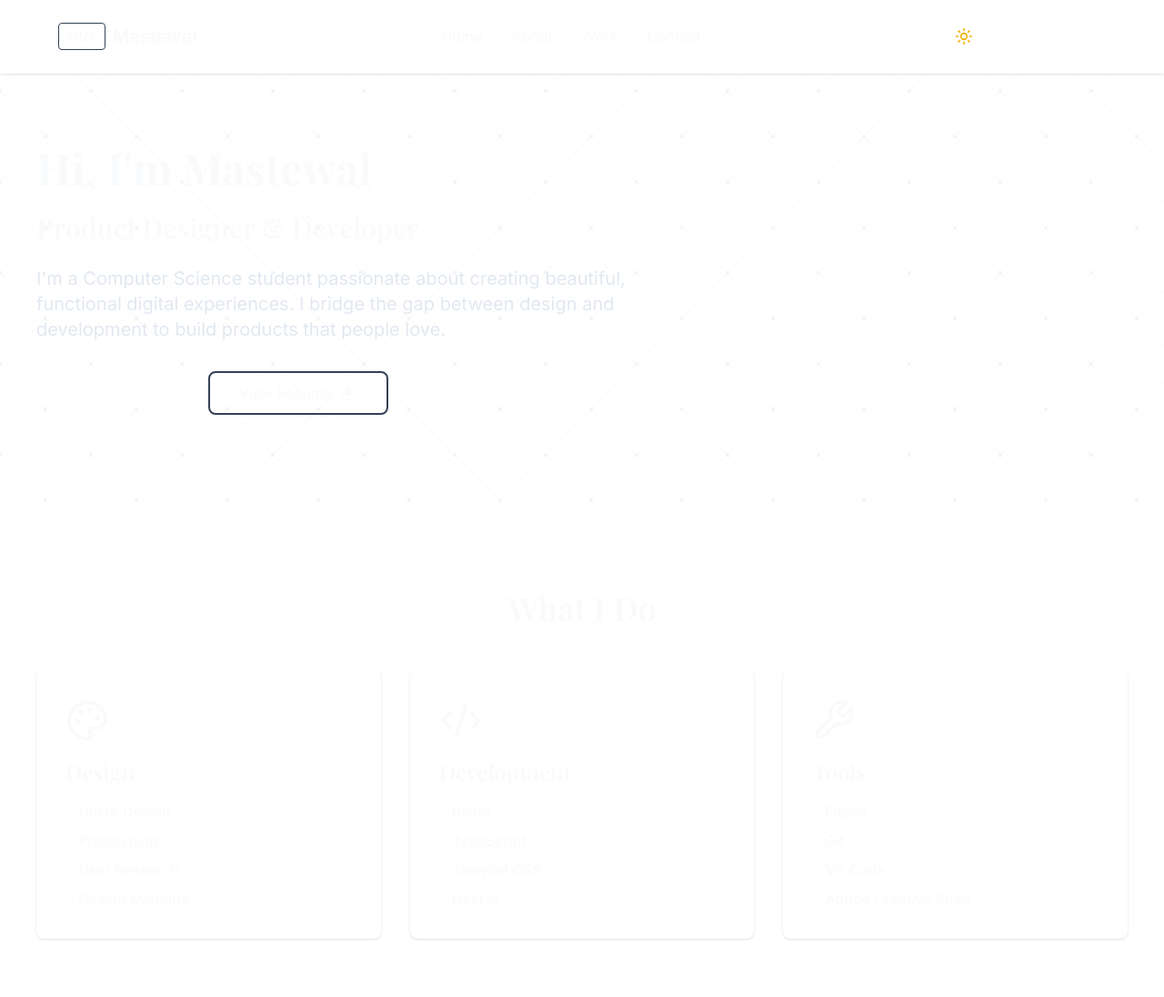
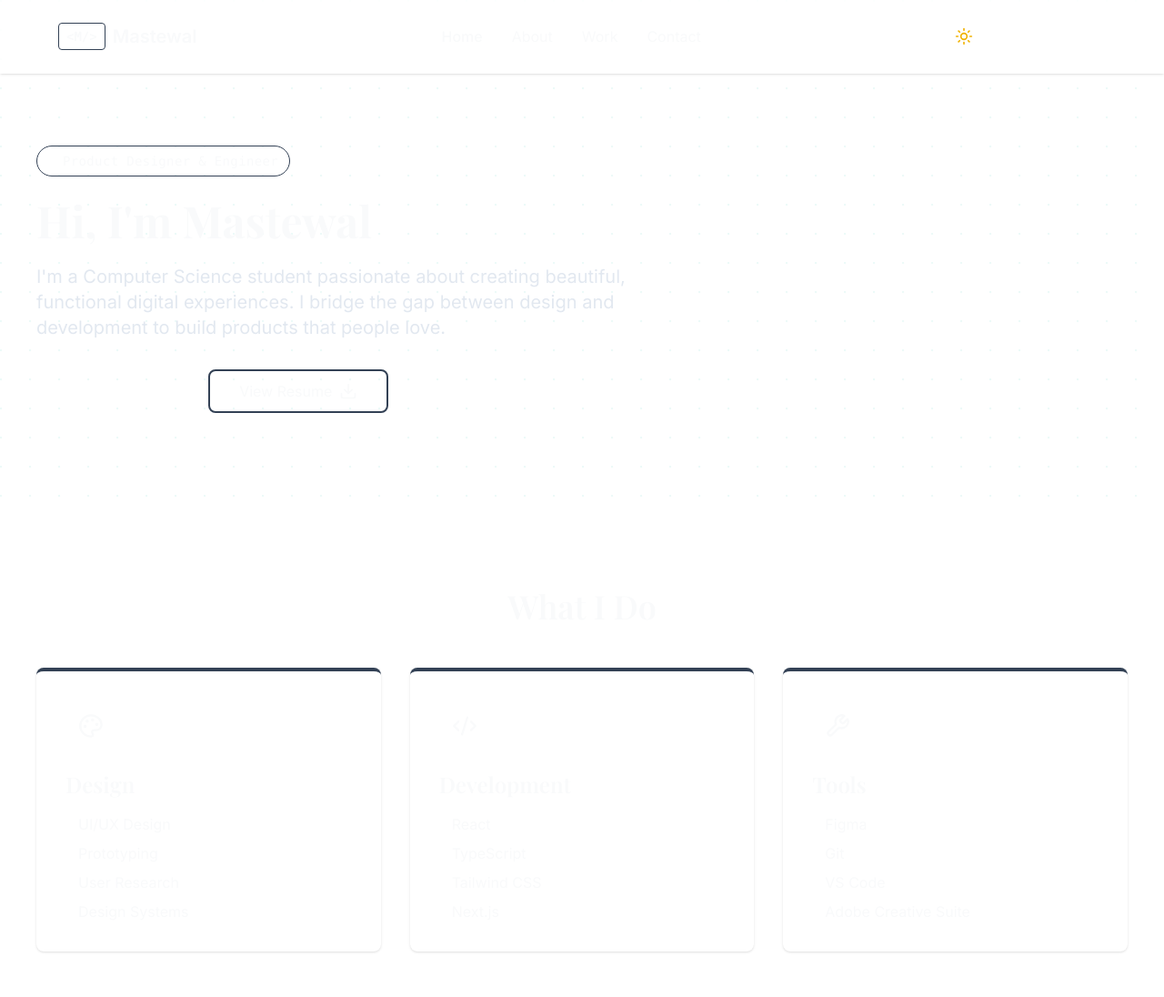
Before and after one commit to pixelpine-ux/Portfolio-Redesign-1-, a React (Vite) app: page / in a window 1280 px wide. Shown: the top 1096 px of the page at 91% size. Built offline with nearby package versions, Linux system fonts and the light colour scheme.

Commit message:
feat: hero dot grid background + role label pill + skills card accents

```diff
--- a/src/app/components/GeometricPattern.tsx
+++ b/src/app/components/GeometricPattern.tsx
@@ -1,20 +1,19 @@
 export function GeometricPattern() {
   return (
-    <div className="absolute inset-0 overflow-hidden pointer-events-none opacity-5">
-      <svg width="100%" height="100%" xmlns="http://www.w3.org/2000/svg">
+    <div className="absolute inset-0 overflow-hidden pointer-events-none">
+      {/* Dot grid */}
+      <svg className="absolute inset-0 w-full h-full opacity-[0.07] dark:opacity-[0.12]" xmlns="http://www.w3.org/2000/svg">
         <defs>
-          <pattern id="geometric-pattern" x="0" y="0" width="100" height="100" patternUnits="userSpaceOnUse">
-            <circle cx="50" cy="50" r="2" fill="#1A2A40" />
-            <circle cx="0" cy="0" r="2" fill="#1A2A40" />
-            <circle cx="100" cy="0" r="2" fill="#1A2A40" />
-            <circle cx="0" cy="100" r="2" fill="#1A2A40" />
-            <circle cx="100" cy="100" r="2" fill="#1A2A40" />
-            <line x1="0" y1="0" x2="100" y2="100" stroke="#1A2A40" strokeWidth="0.5" />
-            <line x1="100" y1="0" x2="0" y2="100" stroke="#1A2A40" strokeWidth="0.5" />
+          <pattern id="dot-grid" x="0" y="0" width="32" height="32" patternUnits="userSpaceOnUse">
+            <circle cx="1" cy="1" r="1.2" fill="#00BFA6" />
           </pattern>
         </defs>
-        <rect width="100%" height="100%" fill="url(#geometric-pattern)" />
+        <rect width="100%" height="100%" fill="url(#dot-grid)" />
       </svg>
+      {/* Top-left cyan glow orb */}
+      <div className="absolute -top-32 -left-32 w-[500px] h-[500px] rounded-full bg-cyan/10 dark:bg-cyan/15 blur-3xl" />
+      {/* Bottom-right navy glow orb */}
+      <div className="absolute -bottom-32 -right-32 w-[400px] h-[400px] rounded-full bg-navy/5 dark:bg-cyan/10 blur-3xl" />
     </div>
   );
 }
--- a/src/app/pages/HomePage.tsx
+++ b/src/app/pages/HomePage.tsx
@@ -7,16 +7,28 @@ const skills = [
   {
     icon: Palette,
     title: 'Design',
+    accent: 'border-t-cyan',
+    iconBg: 'bg-cyan/10 dark:bg-cyan/20',
+    iconColor: 'text-cyan',
+    dotColor: 'bg-cyan',
     items: ['UI/UX Design', 'Prototyping', 'User Research', 'Design Systems'],
   },
   {
     icon: Code2,
     title: 'Development',
+    accent: 'border-t-coral',
+    iconBg: 'bg-coral/10 dark:bg-coral/20',
+    iconColor: 'text-coral',
+    dotColor: 'bg-coral',
     items: ['React', 'TypeScript', 'Tailwind CSS', 'Next.js'],
   },
   {
     icon: Wrench,
     title: 'Tools',
+    accent: 'border-t-navy dark:border-t-cyan',
+    iconBg: 'bg-navy/10 dark:bg-cyan/20',
+    iconColor: 'text-navy dark:text-cyan',
+    dotColor: 'bg-navy dark:bg-cyan',
     items: ['Figma', 'Git', 'VS Code', 'Adobe Creative Suite'],
   },
 ];
@@ -49,12 +61,16 @@ export function HomePage() {
   return (
     <main className="min-h-screen">
       {/* Hero Section */}
-      <section className="pt-24 pb-12 md:pt-40 md:pb-24 px-4 md:px-6 relative overflow-hidden dark:bg-slate-900">
+      <section className="pt-24 pb-12 md:pt-40 md:pb-24 px-4 md:px-6 relative overflow-hidden bg-white dark:bg-slate-900">
         <GeometricPattern />
         <div className="max-w-[1200px] mx-auto relative z-10">
           <div className="max-w-3xl">
+            {/* Role label */}
+            <div className="inline-flex items-center gap-2 mb-4 md:mb-6 px-3 py-1.5 rounded-full border border-cyan/30 bg-cyan/5 dark:bg-cyan/10">
+              <span className="w-2 h-2 rounded-full bg-cyan animate-pulse" />
+              <span className="text-xs md:text-sm font-mono text-cyan tracking-wide">Product Designer & Engineer</span>
+            </div>
             <h1 className="mb-4 md:mb-6 text-3xl md:text-5xl">Hi, I'm Mastewal</h1>
-            <h2 className="text-cyan mb-4 md:mb-6 text-xl md:text-3xl">Product Designer & Developer</h2>
             <p className="text-base md:text-xl mb-6 md:mb-8 max-w-2xl dark:text-gray-200">
               I'm a Computer Science student passionate about creating beautiful, functional digital experiences.
               I bridge the gap between design and development to build products that people love.
@@ -85,14 +101,16 @@ export function HomePage() {
             {skills.map((skill) => (
               <div
                 key={skill.title}
-                className="bg-white dark:bg-slate-700 p-6 md:p-8 rounded-lg shadow-sm hover:shadow-md transition-shadow"
+                className={`bg-white dark:bg-slate-700 p-6 md:p-8 rounded-lg shadow-sm hover:shadow-md hover:-translate-y-1 transition-all border-t-4 ${skill.accent}`}
               >
-                <skill.icon className="w-10 h-10 md:w-12 md:h-12 text-cyan mb-3 md:mb-4" />
+                <div className={`w-12 h-12 md:w-14 md:h-14 rounded-lg flex items-center justify-center mb-4 md:mb-5 ${skill.iconBg}`}>
+                  <skill.icon className={`w-6 h-6 md:w-7 md:h-7 ${skill.iconColor}`} />
+                </div>
                 <h3 className="mb-3 md:mb-4 text-xl md:text-2xl">{skill.title}</h3>
                 <ul className="space-y-2">
                   {skill.items.map((item) => (
                     <li key={item} className="text-slate dark:text-gray-200 flex items-center gap-2 text-sm md:text-base">
-                      <span className="w-1.5 h-1.5 bg-cyan rounded-full flex-shrink-0"></span>
+                      <span className={`w-1.5 h-1.5 rounded-full flex-shrink-0 ${skill.dotColor}`}></span>
                       {item}
                     </li>
                   ))}
```
